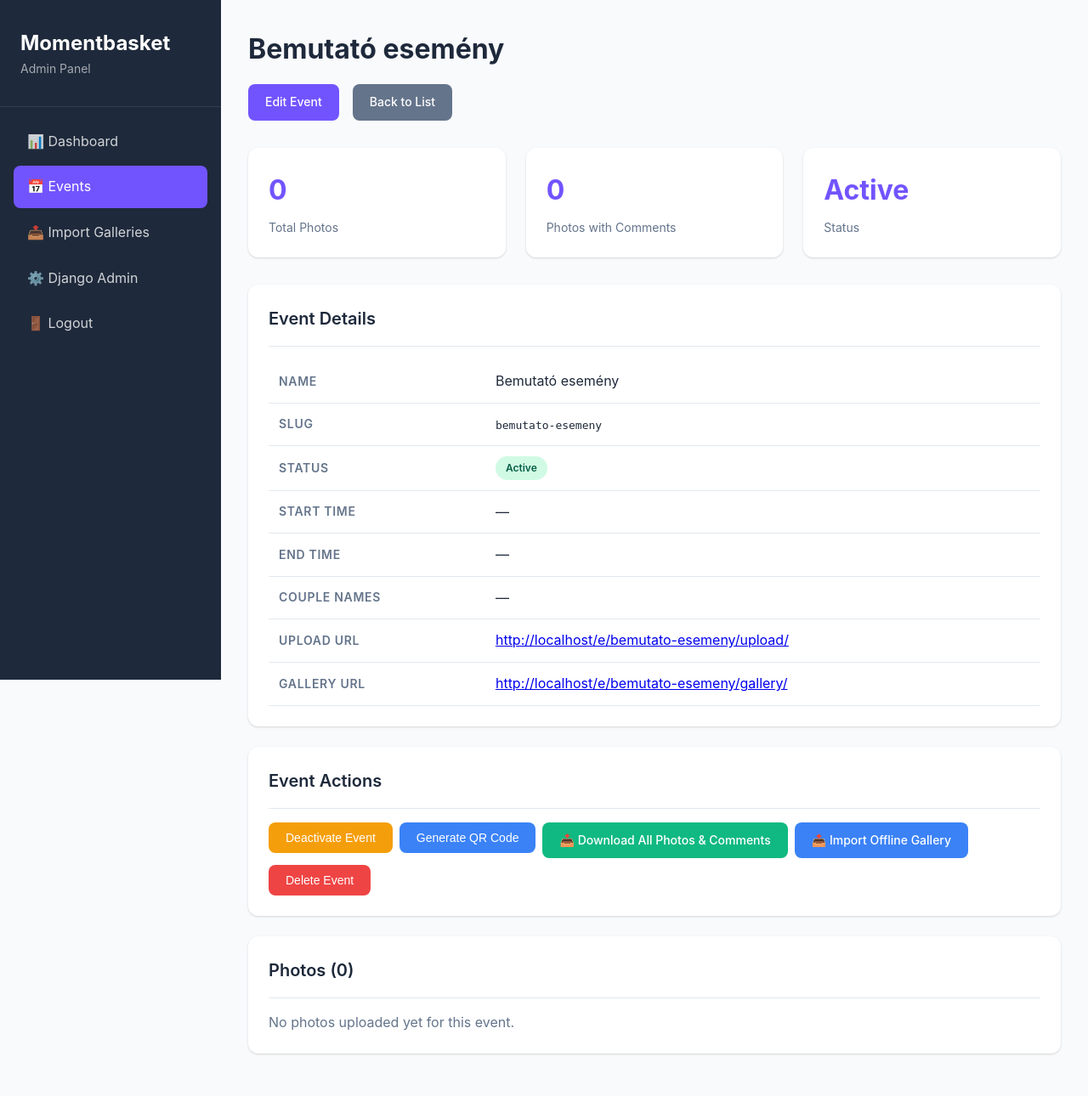
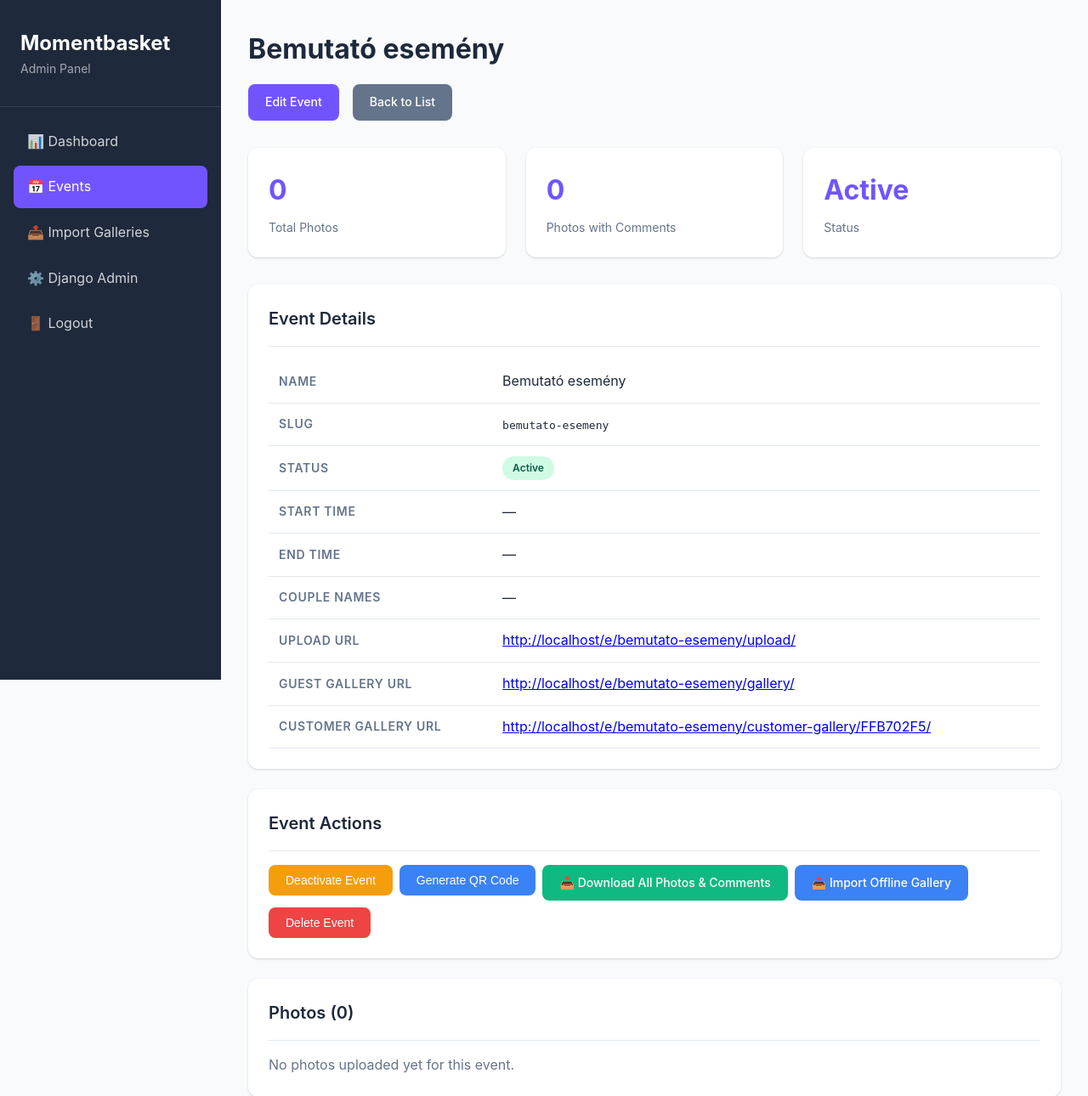
Before and after one commit to smservicessrl-bot/momentbasket, a Django app: page /admin-panel/events/1/ in a window 1280 px wide. Shown: the top 1290 px of the page at 85% size. Before the commit the page ends 1241 px from the top, so only its background shows below. Run offline with Django 5.2, Linux system fonts and the light colour scheme; the visitor is signed in with stand-in values (Sample User, id 1); data comes from the database, SQL or seed files in the repository; data that the repository does not hold is empty.

Commit message:
Customer gallery 1

```diff
--- a/events/admin.py
+++ b/events/admin.py
@@ -110,7 +110,11 @@ class EventAdmin(admin.ModelAdmin):
         if not obj or not obj.slug:
             return "Save the event to generate the gallery URL."
 
-        gallery_path = reverse("events:event-gallery", kwargs={"slug": obj.slug})
+        gallery_uid = obj.gallery_uid or ""
+        gallery_path = reverse(
+            "events:customer-gallery",
+            kwargs={"slug": obj.slug, "uid": gallery_uid},
+        )
         absolute_gallery_url = f"{settings.EVENT_BASE_URL.rstrip('/')}{gallery_path}"
         return format_html(
             '<a href="{0}" target="_blank" rel="noopener">{0}</a>',
--- a/events/models.py
+++ b/events/models.py
@@ -1,4 +1,5 @@
 import os
+import uuid
 from pathlib import Path
 
 from django.db import models
@@ -36,6 +37,7 @@ class Event(models.Model):
     accent_color_2 = models.CharField(max_length=7, blank=True, help_text="Accent gradient color 2 (hex code, e.g., #ff89b3)")
     text_primary_color = models.CharField(max_length=7, blank=True, help_text="Primary text color (hex code, e.g., #2b2d42)")
     text_muted_color = models.CharField(max_length=7, blank=True, help_text="Muted text color (hex code, e.g., #6c7286)")
+    gallery_uid = models.CharField(max_length=8, blank=True, db_index=True)
 
     class Meta:
         ordering = ("name",)
@@ -64,6 +66,11 @@ class Event(models.Model):
             "text_muted_color": self.text_muted_color or "#6c7286",
         }
 
+    def save(self, *args, **kwargs):
+        if not self.gallery_uid:
+            self.gallery_uid = uuid.uuid4().hex[:8].upper()
+        super().save(*args, **kwargs)
+
 
 class Photo(models.Model):
     event = models.ForeignKey(
--- a/events/templates/events/admin/event_detail.html
+++ b/events/templates/events/admin/event_detail.html
@@ -72,10 +72,18 @@
             </td>
         </tr>
         <tr>
-            <th>Gallery URL</th>
+            <th>Guest Gallery URL</th>
             <td>
                 <a href="{% url 'events:event-gallery' slug=event.slug %}" target="_blank">
                     {{ request.scheme }}://{{ request.get_host }}{% url 'events:event-gallery' slug=event.slug %}
+                </a>
+            </td>
+        </tr>
+        <tr>
+            <th>Customer Gallery URL</th>
+            <td>
+                <a href="{% url 'events:customer-gallery' slug=event.slug uid=event.gallery_uid %}" target="_blank">
+                    {{ request.scheme }}://{{ request.get_host }}{% url 'events:customer-gallery' slug=event.slug uid=event.gallery_uid %}
                 </a>
             </td>
         </tr>
--- a/events/urls.py
+++ b/events/urls.py
@@ -28,7 +28,8 @@ urlpatterns = [
     path("e/<slug:slug>/upload/", views.event_upload, name="event-upload"),
     path("e/<slug:slug>/thanks/", views.upload_success, name="event-upload-success"),
     path("e/<slug:slug>/gallery/", views.event_gallery, name="event-gallery"),
-    path("e/<slug:slug>/gallery/download/", views.event_gallery_download, name="event-gallery-download"),
+    path("e/<slug:slug>/customer-gallery/<str:uid>/", views.customer_gallery, name="customer-gallery"),
+    path("e/<slug:slug>/customer-gallery/<str:uid>/download/", views.customer_gallery_download, name="customer-gallery-download"),
 
     # Admin URLs
     path("admin-panel/login/", AdminLoginView.as_view(), name="admin-login"),
```
Also changed, not shown: events/templates/events/gallery.html (+19 -7 lines), events/views.py (+25 -4 lines), events/migrations/0007_event_gallery_uid.py (added).
